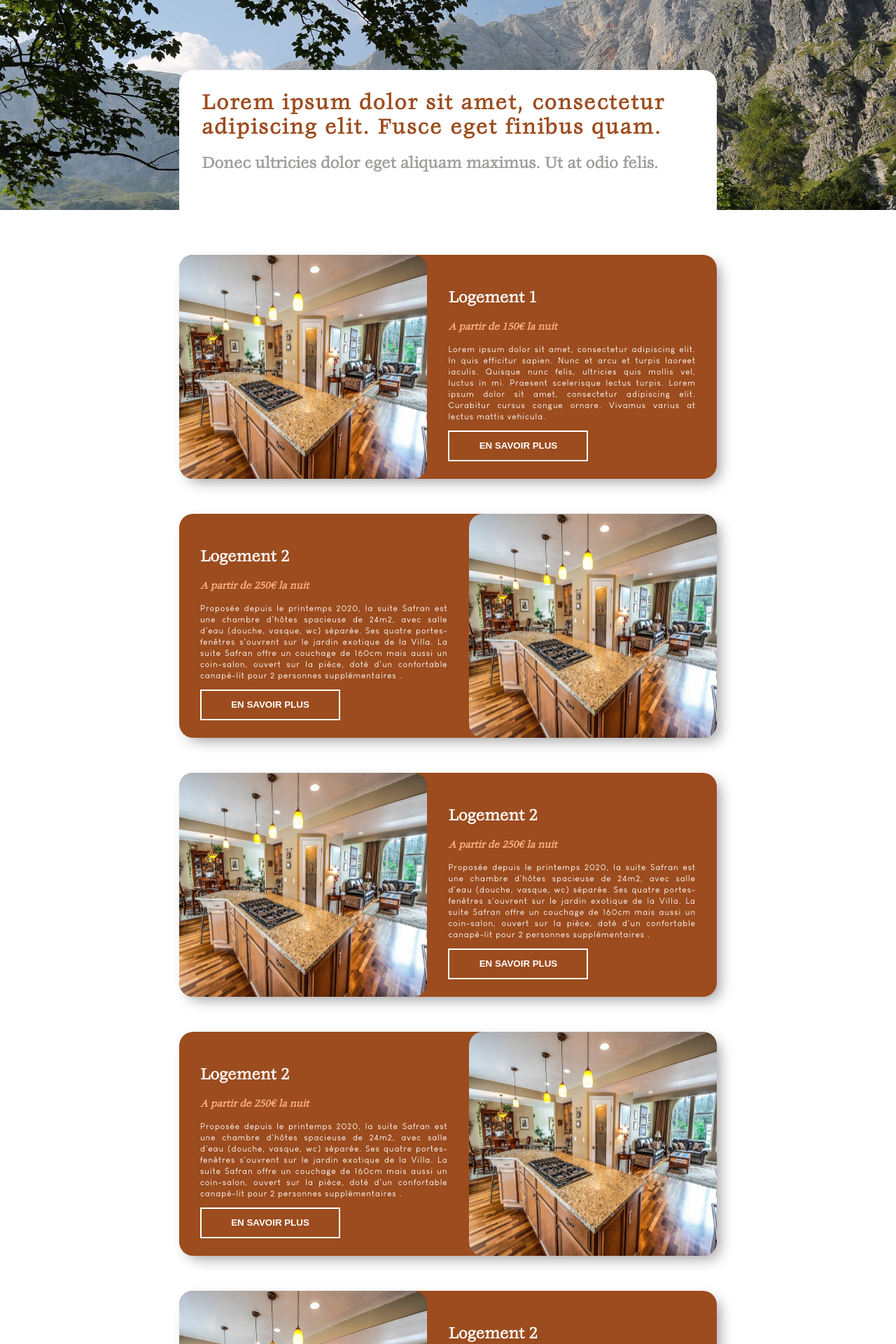
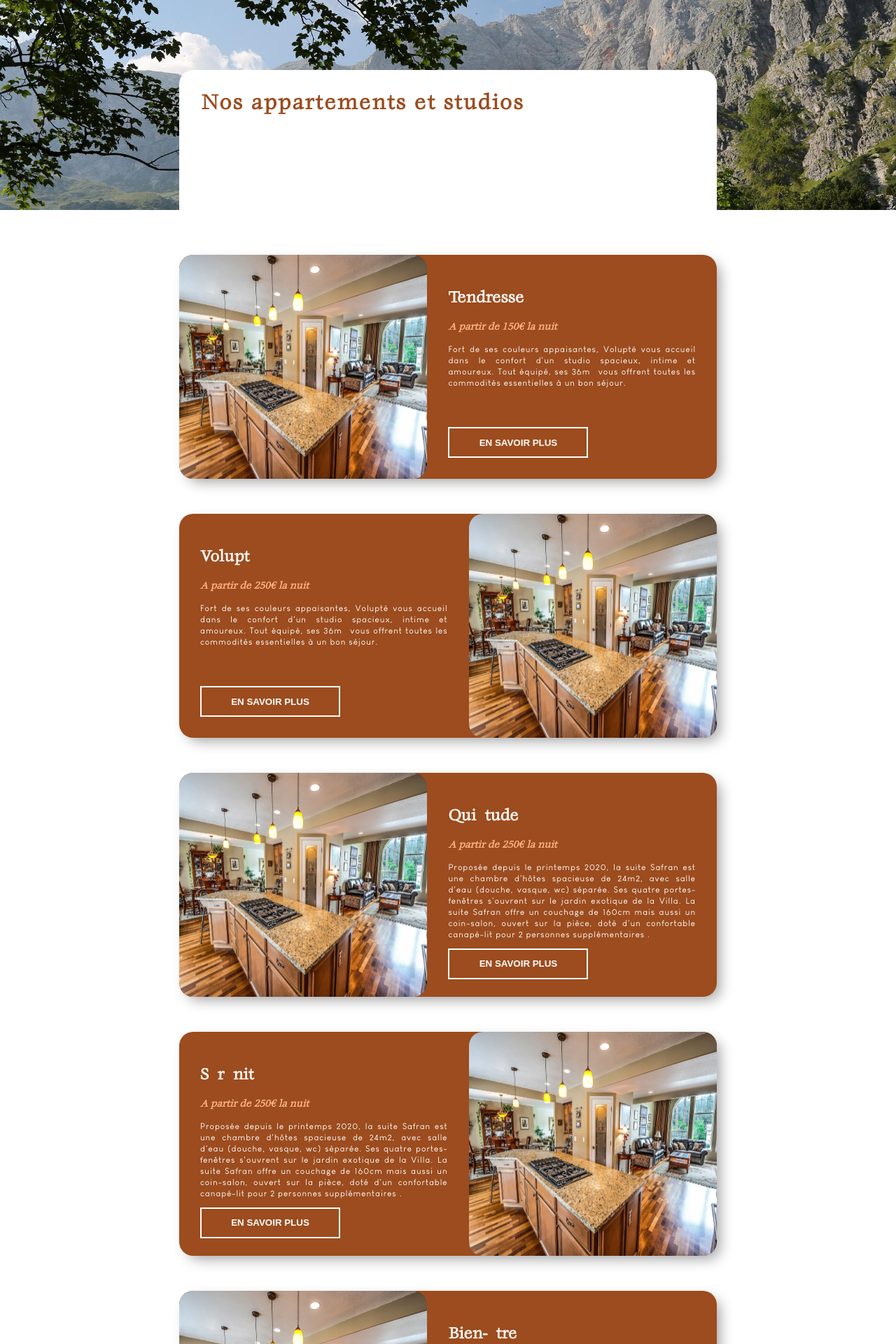
Before and after one commit to tom-ruiz/plan-des-devens-website, a React (Create React App) app: page /gites in a window 1280 px wide. Shown: the part 200-2120 px from the top of the page at 70% size. Built offline with nearby package versions, Linux system fonts and the light colour scheme.

Commit message:
add info

```diff
--- a/src/components/Footer.jsx
+++ b/src/components/Footer.jsx
@@ -30,7 +30,7 @@ export default function FooterComponent() {
         <div>
           <h2>Contact</h2>
           <p>
-            NOM Prénom - 291 Chemin de Chabarette, 84220 Roussillon.
+            291 Chemin de Chabarette, 84220 Roussillon.
             <br />
             emailademander@email.com <br />
             +33 6.26.96.33.29
--- a/src/components/pages/Gites.jsx
+++ b/src/components/pages/Gites.jsx
@@ -37,12 +37,9 @@ export default function Gites() {
       <div className="gites__intro">
         <div className="gites__intro-container">
           <h1 className="gites__intro__title-1">
-            Lorem ipsum dolor sit amet, consectetur adipiscing elit. Fusce eget
-            finibus quam.
+          Nos appartements et studios
           </h1>
-          <h2 className="gites__intro__title-2">
-            Donec ultricies dolor eget aliquam maximus. Ut at odio felis.
-          </h2>
+
         </div>
       </div>
       <div className="gites__items-container">
@@ -53,15 +50,11 @@ export default function Gites() {
           <div className="gites__items-infos">
             {" "}
             <div>
-              <h2>Logement 1</h2>
+              <h2>Tendresse</h2>
               <h3>A partir de <span>150€ la nuit</span></h3>
               <p>
-                Lorem ipsum dolor sit amet, consectetur adipiscing elit. In quis
-                efficitur sapien. Nunc et arcu et turpis laoreet iaculis.
-                Quisque nunc felis, ultricies quis mollis vel, luctus in mi.
-                Praesent scelerisque lectus turpis. Lorem ipsum dolor sit amet,
-                consectetur adipiscing elit. Curabitur cursus congue ornare.
-                Vivamus varius at lectus mattis vehicula.{" "}
+              Fort de ses couleurs appaisantes, Volupté vous accueil dans le confort d'un studio spacieux,
+                intime et amoureux. Tout équipé, ses 36m² vous offrent toutes les commodités essentielles à un bon séjour.{" "}
               </p>
             </div>
             <button onClick={openModal1} className="gites__items-button">
@@ -79,30 +72,42 @@ export default function Gites() {
             <div class="Modal__container">
               <div className="Modal__section Modal__section-text">
                 <p>
-                  Proposée depuis le printemps 2020, la suite Safran est une
-                  chambre d'hôtes spacieuse de 24m2, avec salle d'eau (douche,
-                  vasque, wc) séparée. Ses quatre portes-fenêtres s'ouvrent sur
-                  le jardin exotique de la Villa. La suite Safran offre un
-                  couchage de 160cm mais aussi un coin-salon, ouvert sur la
-                  pièce, doté d'un confortable canapé-lit pour 2 personnes
-                  supplémentaires . Lumineuse et claire, la
-                  chambre évoque à la fois l’Orient avec quelques touches de
-                  couleur safran ou de marbre mais aussi la simplicité des
-                  cabanons des pêcheurs marseillais avec ses murs habillés de
-                  planches de bois. La chambre d’hôtes Safran est décorée avec
-                  des meubles et objets chers aux propriétaires, dans l’esprit
-                  des autres chambres d’hôtes de la Villa. Elle dispose de la
-                  climatisation et du Wifi gratuit. Vous avez, bien sûr, accès
-                  au solarium situé sur le rooftop de la maison d'hôtes. Vous
-                  pouvez également profiter de la verrière de style oriental qui
-                  donne sur le jardin centenaire, avec Wifi gratuit et coin
-                  tisanerie (café, thés, tisanes et réfrigérateur), en
-                  libre-accès gracieux. Enfin, en sortant de la maison d'hôtes,
-                  vous pourrez accéder en quelques mètres à la petite plage de
-                  la calanque sauvage. Les sentiers de randonnées dans le Parc
-                  National des Calanques démarrent à cent mètres de la maison.
-                  Le centre-ville, notamment le Vieux Port de Marseille, est à
-                  seulement 35mn en bus.
+                Fort de ses couleurs appaisantes, Volupté vous accueil dans le confort d'un studio spacieux, intime et amoureux. Tout équipé, ses 36m² vous offrent toutes les commodités essentielles à un bon séjour.
+
+Dans votre cuisine privative :
+
+Bouilloire électrique
+Réfrigérateur
+Espace repas extérieur
+Cuisine
+Grille-pain
+Plateau / bouilloire
+Lave-vaisselle
+Machine à café
+Four
+Plaque de cuisson
+Coin repas
+Micro-ondes
+Barbecue
+Mobilier d’extérieur
+Chaise haute pour enfants
+Table à manger
+Ustensiles de cuisine
+
+Dans votre salle de bains privative :
+Sèche-cheveux
+Baignoire
+Articles de toilette gratuits
+Papier toilette
+Salle de bains privative
+Toilettes
+
+Vue :
+Terrasse
+Vue sur le jardin
+Vue
+Patio
+Fumeurs:non-fumeurs
                 </p>
               </div>
               <div className="Modal__section Modal__section-img">
@@ -128,15 +133,10 @@ export default function Gites() {
           <div className="gites__items-infos">
             {" "}
             <div>
-              <h2>Logement 2</h2>
+              <h2>Volupté</h2>
               <h3>A partir de <span>250€ la nuit</span></h3>
-              <p>   Proposée depuis le printemps 2020, la suite Safran est une
-                  chambre d'hôtes spacieuse de 24m2, avec salle d'eau (douche,
-                  vasque, wc) séparée. Ses quatre portes-fenêtres s'ouvrent sur
-                  le jardin exotique de la Villa. La suite Safran offre un
-                  couchage de 160cm mais aussi un coin-salon, ouvert sur la
-                  pièce, doté d'un confortable canapé-lit pour 2 personnes
-                  supplémentaires .</p>
+              <p>Fort de ses couleurs appaisantes, Volupté vous accueil dans le confort d'un studio spacieux,
+                intime et amoureux. Tout équipé, ses 36m² vous offrent toutes les commodités essentielles à un bon séjour.</p>
             </div>
             <button onClick={openModal1} className="gites__items-button">
               En savoir plus
@@ -148,35 +148,47 @@ export default function Gites() {
             ariaHideApp={false}
             className="Modal"
           >
-            <h1>Logement 2</h1>
+            <h1>Volupté</h1>
             <h3>Pour 4 personnes</h3>
             <div class="Modal__container">
               <div className="Modal__section Modal__section-text">
                 <p>
-                  Proposée depuis le printemps 2020, la suite Safran est une
-                  chambre d'hôtes spacieuse de 24m2, avec salle d'eau (douche,
-                  vasque, wc) séparée. Ses quatre portes-fenêtres s'ouvrent sur
-                  le jardin exotique de la Villa. La suite Safran offre un
-                  couchage de 160cm mais aussi un coin-salon, ouvert sur la
-                  pièce, doté d'un confortable canapé-lit pour 2 personnes
-                  supplémentaires . Lumineuse et claire, la
-                  chambre évoque à la fois l’Orient avec quelques touches de
-                  couleur safran ou de marbre mais aussi la simplicité des
-                  cabanons des pêcheurs marseillais avec ses murs habillés de
-                  planches de bois. La chambre d’hôtes Safran est décorée avec
-                  des meubles et objets chers aux propriétaires, dans l’esprit
-                  des autres chambres d’hôtes de la Villa. Elle dispose de la
-                  climatisation et du Wifi gratuit. Vous avez, bien sûr, accès
-                  au solarium situé sur le rooftop de la maison d'hôtes. Vous
-                  pouvez également profiter de la verrière de style oriental qui
-                  donne sur le jardin centenaire, avec Wifi gratuit et coin
-                  tisanerie (café, thés, tisanes et réfrigérateur), en
-                  libre-accès gracieux. Enfin, en sortant de la maison d'hôtes,
-                  vous pourrez accéder en quelques mètres à la petite plage de
-                  la calanque sauvage. Les sentiers de randonnées dans le Parc
-                  National des Calanques démarrent à cent mètres de la maison.
-                  Le centre-ville, notamment le Vieux Port de Marseille, est à
-                  seulement 35mn en bus.
+                Fort de ses couleurs appaisantes, Volupté vous accueil dans le confort d'un studio spacieux, intime et amoureux. Tout équipé, ses 36m² vous offrent toutes les commodités essentielles à un bon séjour.
+
+Dans votre cuisine privative :
+
+Bouilloire électrique
+Réfrigérateur
+Espace repas extérieur
+Cuisine
+Grille-pain
+Plateau / bouilloire
+Lave-vaisselle
+Machine à café
+Four
+Plaque de cuisson
+Coin repas
+Micro-ondes
+Barbecue
+Mobilier d’extérieur
+Chaise haute pour enfants
+Table à manger
+Ustensiles de cuisine
+
+Dans votre salle de bains privative :
+Sèche-cheveux
+Baignoire
+Articles de toilette gratuits
+Papier toilette
+Salle de bains privative
+Toilettes
+
+Vue :
+Terrasse
+Vue sur le jardin
+Vue
+Patio
+Fumeurs:non-fumeurs
                 </p>
               </div>
               <div className="Modal__section Modal__section-img">
@@ -202,7 +214,7 @@ export default function Gites() {
           <div className="gites__items-infos">
             {" "}
             <div>
-              <h2>Logement 2</h2>
+              <h2>Quiétude</h2>
               <h3>A partir de <span>250€ la nuit</span></h3>
               <p>   Proposée depuis le printemps 2020, la suite Safran est une
                   chambre d'hôtes spacieuse de 24m2, avec salle d'eau (douche,
@@ -222,7 +234,7 @@ export default function Gites() {
             ariaHideApp={false}
             className="Modal"
           >
-            <h1>Logement 3</h1>
+            <h1>Quiétude</h1>
             <h3>Pour 8 personnes</h3>
             <div class="Modal__container">
               <div className="Modal__section Modal__section-text">
@@ -266,7 +278,7 @@ export default function Gites() {
           <div className="gites__items-infos">
             {" "}
             <div>
-              <h2>Logement 2</h2>
+              <h2>Sérénité</h2>
               <h3>A partir de <span>250€ la nuit</span></h3>
               <p>   Proposée depuis le printemps 2020, la suite Safran est une
                   chambre d'hôtes spacieuse de 24m2, avec salle d'eau (douche,
@@ -286,7 +298,7 @@ export default function Gites() {
             ariaHideApp={false}
             className="Modal"
           >
-            <h1>Logement 3</h1>
+            <h1>Sérénité</h1>
             <h3>Pour 8 personnes</h3>
             <div class="Modal__container">
               <div className="Modal__section Modal__section-text">
@@ -330,7 +342,7 @@ export default function Gites() {
           <div className="gites__items-infos">
             {" "}
             <div>
-              <h2>Logement 2</h2>
+              <h2>Bien-être</h2>
               <h3>A partir de <span>250€ la nuit</span></h3>
               <p>   Proposée depuis le printemps 2020, la suite Safran est une
                   chambre d'hôtes spacieuse de 24m2, avec salle d'eau (douche,
@@ -350,25 +362,48 @@ export default function Gites() {
             ariaHideApp={false}
             className="Modal"
           >
-            <h1>Logement 3</h1>
+            <h1>Bien-être</h1>
             <h3>Pour 8 personnes</h3>
             <div class="Modal__container">
               <div className="Modal__section Modal__section-text">
                 <p>
-                  Proposée depuis le printemps 2020, la suite Safran est une
-                  chambre d'hôtes spacieuse de 24m2, avec salle d'eau (douche,
-                  vasque, wc) séparée. Ses quatre portes-fenêtres s'ouvrent sur
-                  le jardin exotique de la Villa. La suite Safran offre un
-                  couchage de 160cm mais aussi un coin-salon, ouvert sur la
-                  pièce, doté d'un confortable canapé-lit pour 2 personnes
-                  supplémentaires . Lumineuse et claire, la
-                  chambre évoque à la fois l’Orient avec quelques touches de
-                  couleur safran ou de marbre mais aussi la simplicité des
-                  cabanons des pêcheurs marseillais avec ses murs habillés de
-                  planches de bois. La chambre d’hôtes Safran est décorée avec
-                  des meubles et objets chers aux propriétaires, dans l’esprit
-                  des autres chambres d’hôtes de la Villa. Elle dispose de la
-                  climatisation et du Wifi gratuit.
+                Fort de ses couleurs appaisantes, Volupté vous accueil dans le confort d'un studio spacieux,
+                intime et amoureux. Tout équipé, ses 36m² vous offrent toutes les commodités essentielles à un bon séjour.<br/><br/>
+
+Dans votre cuisine privative :<br/>
+
+Bouilloire électrique<br/>
+Réfrigérateur<br/>
+Espace repas extérieur<br/>
+Cuisine<br/>
+Grille-pain<br/>
+Plateau / bouilloire<br/>
+Lave-vaisselle<br/>
+Machine à café<br/>
+Four<br/>
+Plaque de cuisson<br/>
+Coin repas<br/>
+Micro-ondes<br/>
+Barbecue<br/>
+Mobilier d’extérieur<br/>
+Chaise haute pour enfants<br/>
+Table à manger<br/>
+Ustensiles de cuisine<br/>
+
+Dans votre salle de bains privative :<br/>
+Sèche-cheveux<br/>
+Baignoire<br/>
+Articles de toilette gratuits<br/>
+Papier toilette<br/>
+Salle de bains privative<br/>
+Toilettes<br/>
+
+Vue :<br/>
+Terrasse<br/>
+Vue sur le jardin<br/>
+Vue<br/>
+Patio<br/>
+Fumeurs:non-fumeurs<br/>
                 </p>
               </div>
               <div className="Modal__section Modal__section-img">
@@ -387,6 +422,9 @@ export default function Gites() {
             </button>
           </Modal>
         </div>
+        <h2 className="gites__intro__title-2">
+          Votre intimité et la qualité de votre séjours compte à nos yeux. C'est pourquoi nous avons opté pour un équipement haut de gamme, un accueil convivial et chaleureux, ainsi que des logement flexibles qui vous permettent de choisir entre le confort d'un cocon pour se reposer, ou le pied à terre idéal pour s'aventurer au cœur du Vaucluse.
+          </h2>
       </div>
     </div>
   );
--- a/src/style/gites.scss
+++ b/src/style/gites.scss
@@ -45,7 +45,10 @@
 
             &-2 {
                 color: $color-grey;
-
+padding: 20px 10em;
+text-align: center;
+color: #4D4D4D;
+line-height: 32px;
                 @media(max-width: $max-width-value) {
                     font-size: 20px;
                 }
@@ -240,6 +243,7 @@
             display: flex;
             flex-direction: row;
             flex-wrap: wrap;
+            width: 50%;
             @media(max-width: $max-width-value) {
                 overflow-y: unset;
             }
--- a/src/style/home.scss
+++ b/src/style/home.scss
@@ -75,8 +75,9 @@
 
             &-p {
                 color: #fff;
-                padding: 2em 10vw 2em 10vw;
+                padding: 2em 9vw 2em 9vw;
                 text-align: center;
+                font-size: 20px;
 
             }
 
```
Also changed, not shown: src/components/pages/Home.jsx (+9 -12 lines).
